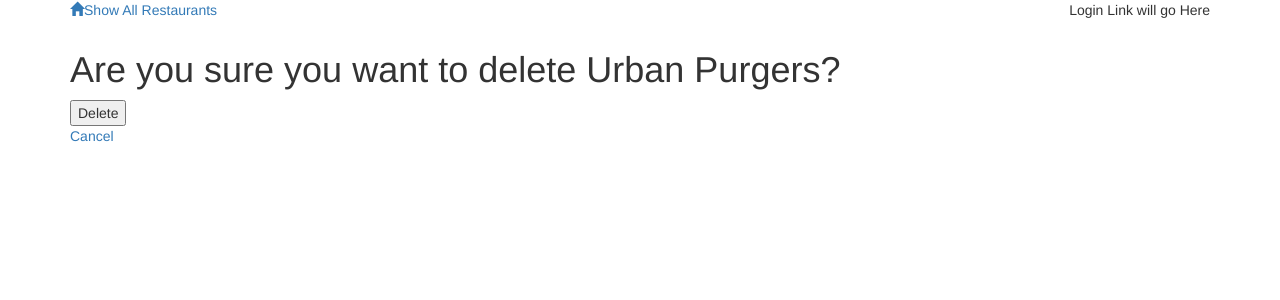
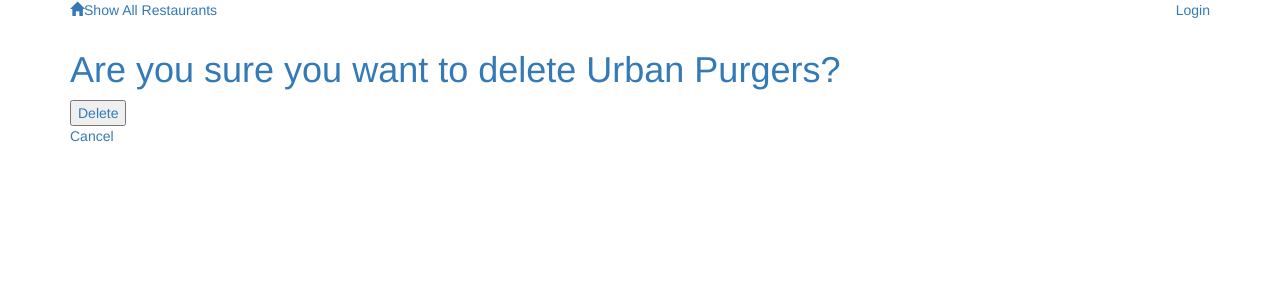
Before and after one commit to rSkogeby/flake-app, a Flask app: page /restaurant/1/delete/ in a window 1280 px wide. Shown: the top 300 px of the page. Run offline with Flask 2, Linux system fonts and the light colour scheme; data comes from the database, SQL or seed files in the repository; some libraries are stand-ins or nearby versions.

Commit message:
Add login link

```diff
--- a/templates/header.html
+++ b/templates/header.html
@@ -5,7 +5,6 @@
 		</a>
 	</div>
 	<div class="col-md-6 text-right">
-					<p>Login Link will go Here </p>
-
+					<p><a href="{{url_for('showLogin')}}">Login</p>
 	</div>
 </div>
```
